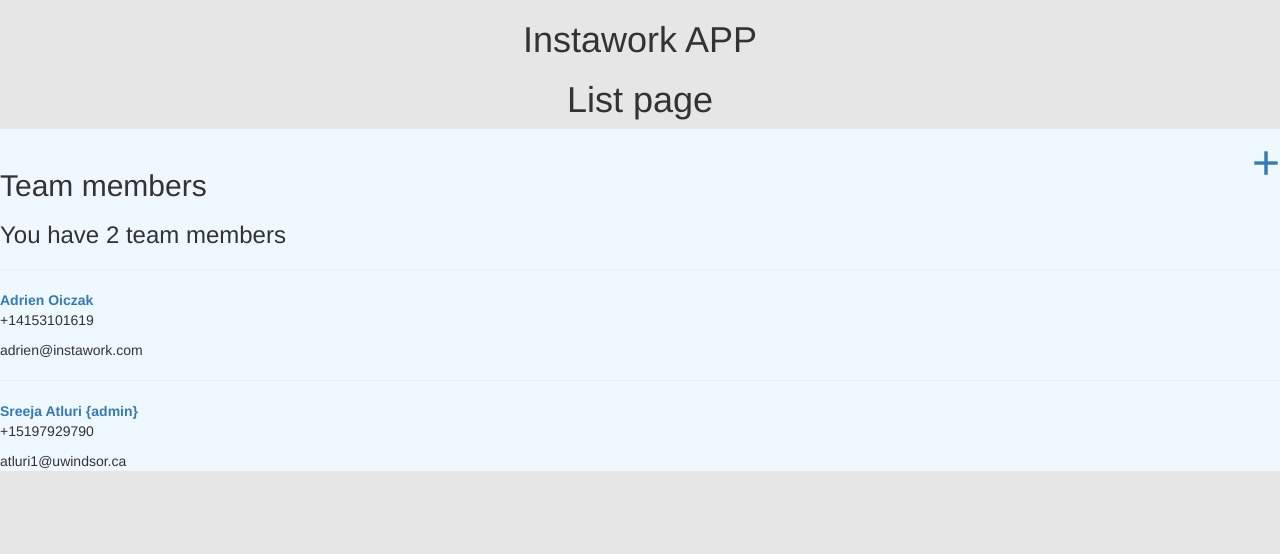
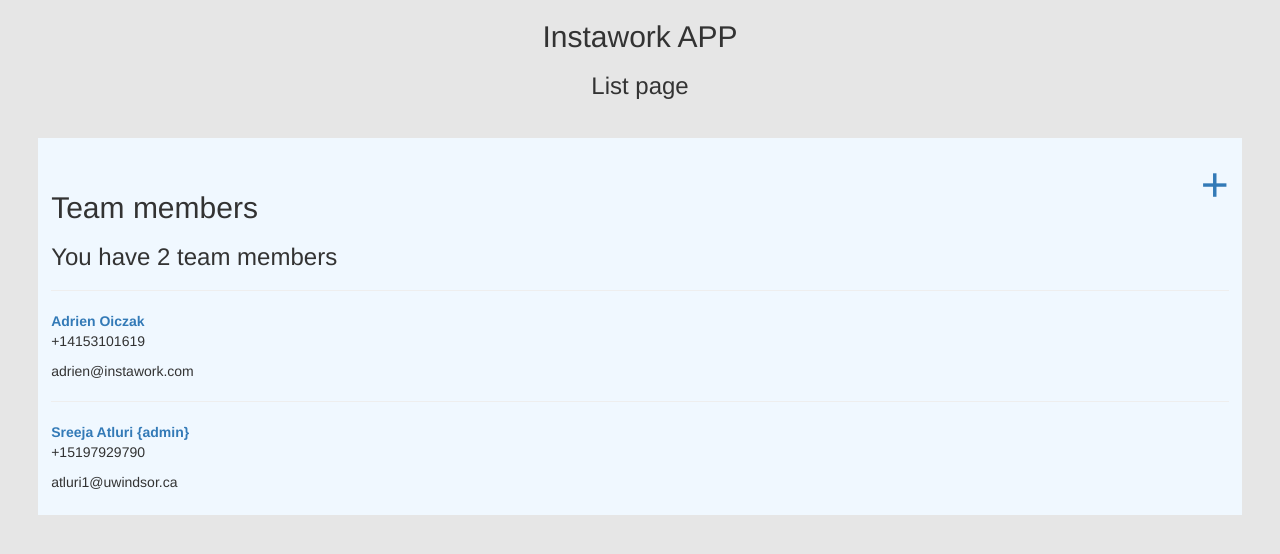
Before and after one commit to SreejaAtluri/Instawork, a Django app: page / in a window 1280 px wide. Shown: the top 554 px of the page. Run offline with Django 4.2, Linux system fonts and the light colour scheme; data comes from the database, SQL or seed files in the repository; some libraries are stand-ins or nearby versions.

Commit message:
UI changes

```diff
--- a/templates/Instaworkapp/addmembers.html
+++ b/templates/Instaworkapp/addmembers.html
@@ -1,8 +1,8 @@
 {% extends 'Instaworkapp/base.html' %}
 {% block body_block %}
 
-<h1 style="    text-align: center;">Add page</h1>
-<div class="listclass" style="    background: aliceblue;     overflow: auto;">
+<h3 style="    text-align: center;">Add page</h3>
+<div class="listclass" style="    background: aliceblue;     overflow: auto; padding: 1%; margin: 3%;">
     <h2>Add a team member</h2>
     <h4>Set email phone number and role</h4>
     <div  style="padding: 2%; border: 1px solid black;">
--- a/templates/Instaworkapp/base.html
+++ b/templates/Instaworkapp/base.html
@@ -15,7 +15,7 @@
 
   <body style="background: #e0e0e0cc;">
     <div>
-      <h1 style="    text-align: center;">{% block myhdg %}Instawork APP{% endblock %}</h1>
+      <h2 style="    text-align: center;">{% block myhdg %}Instawork APP{% endblock %}</h2>
       {% block body_block %} {% endblock %}
     </div>
     <div>
--- a/templates/Instaworkapp/deletemember.html
+++ b/templates/Instaworkapp/deletemember.html
@@ -1,8 +1,8 @@
 {% extends 'Instaworkapp/base.html' %}
 {% block body_block %}
 
-<h1 style="    text-align: center;">Delete page</h1>
-<div class="listclass" style="    background: aliceblue;     overflow: auto;">
+<h3 style="text-align: center;">Delete page</h3>
+<div class="listclass" style="    background: aliceblue;     overflow: auto; padding: 1%; margin: 3%;">
     <h2>Delete team member</h2>
     <h4>Are you sure you want to delete the team member?</h4>
 
--- a/templates/Instaworkapp/editmembers.html
+++ b/templates/Instaworkapp/editmembers.html
@@ -1,8 +1,8 @@
 {% extends 'Instaworkapp/base.html' %}
 {% block body_block %}
 
-<h1 style="    text-align: center;">Edit page</h1>
-<div class="listclass" style="    background: aliceblue;     overflow: auto;">
+<h3 style="    text-align: center;">Edit page</h3>
+<div class="listclass" style="    background: aliceblue;     overflow: auto; padding: 1%; margin: 3%;">
     <h2>Edit team member</h2>
     <h4>Edit contact info and role</h4>
     <div  style="padding: 2%; border: 1px solid black;">
--- a/templates/Instaworkapp/listdetail.html
+++ b/templates/Instaworkapp/listdetail.html
@@ -1,8 +1,8 @@
 {% extends 'Instaworkapp/base.html' %}
 {% block body_block %}
 
-<h1 style="    text-align: center;">List page</h1>
-<div class="listclass" style="    background: aliceblue;">
+<h3 style="    text-align: center;">List page</h3>
+<div class="listclass" style="    background: aliceblue; overflow: auto; padding: 1%; margin: 3%;">
 <div style="float: right; font-size: xxx-large;"><a href="{% url 'Instaworkapp:addview' %}" class="">+</a></div>
 <br>
     <h2>Team members</h2>
```
